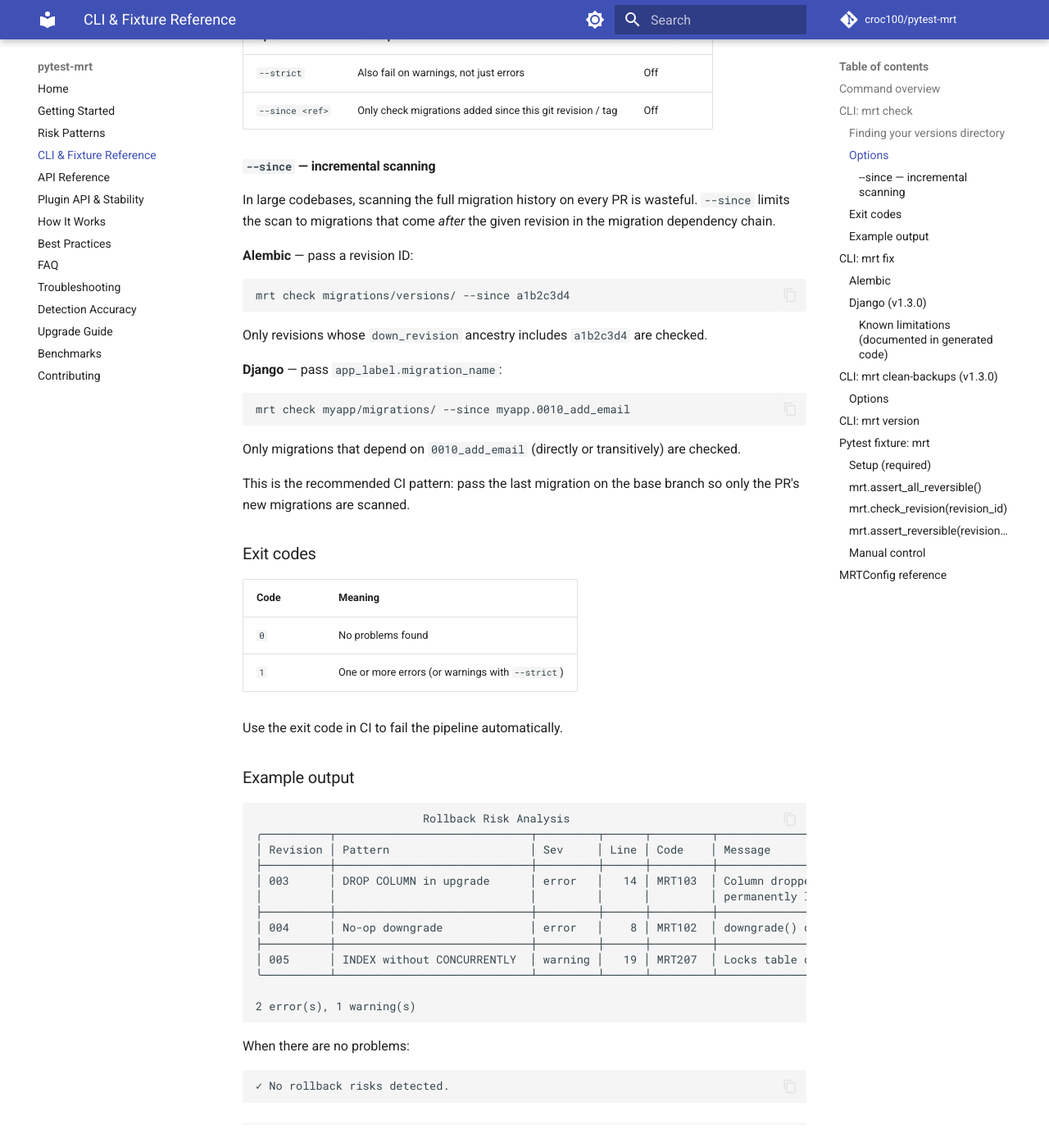
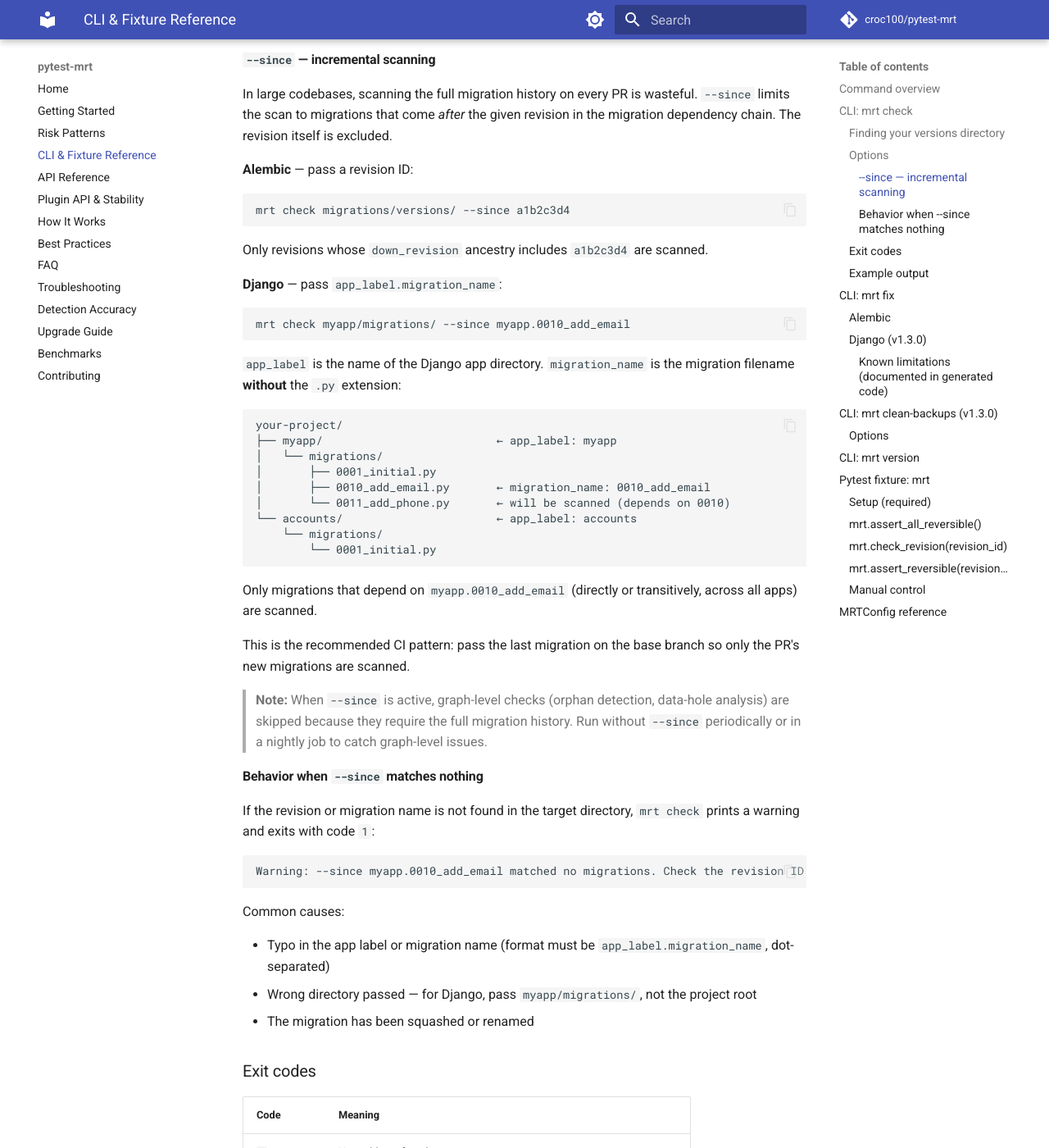
Before and after one commit to croc100/pytest-mrt, an MkDocs documentation site: the page built from docs/cli.md, in a window 1280 px wide and 1400 px high, scrolled down 1593 px. Shown: the whole window at 82% size. Built offline with MkDocs 1.6.1 and Material for MkDocs 9.7.7, drawn with Linux system fonts in a browser that asks for light colours; comment, search, counter and statistics services are not loaded; some of the changed text lies outside the part shown.

Commit message:
docs: --since Django format, exit codes, hero section, comparison table, demo GIF (#60)
* docs: document --since Django format and fix stale wording across docs

- docs/cli.md: expand --since section with Django app_label.migration_name
  format, directory structure example, behavior on no-match (exit 1), and
  note that graph checks are skipped in --since mode; fix mrt version
  example output (1.3.0 -> 1.3.1)
- README.md: add graph-check skip note and link to full CLI reference;
  clarify Django format comment (filename without .py)
- CHANGELOG.md: fix 1.3.0 entry -- --since takes a migration revision ID,
  not a git ref; remove incorrect examples (--since main, HEAD~3)

Closes #39

* docs: fix exit code documentation across all references

Exit code 1 means warnings only (without --strict); exit code 2 means
errors found or warnings with --strict. All three files had this wrong
(docs/cli.md, docs/quickstart.md, docs/faq.md), which would cause CI
pipelines relying on the documented codes to behave incorrectly.

Also remove a duplicate interface description paragraph in cli.md.

* docs: improve hero section and add competitor comparison table

Hero section: add mrt check output example showing what would have been
caught, and "non-invasive" install note to reduce adoption friction.

Add "How it compares" table covering pytest-alembic, alembic check, and
django-test-migrations — highlighting data survival check as the key
differentiator.

Add demo.tape for VHS GIF generation (vhs demo.tape once installed).

* docs: add demo GIF to README hero section

Generated with VHS (demo.tape). Shows mrt check catching DROP COLUMN
data loss and No-op downgrade on example migrations, with colored
error/warning output and summary line.

````diff
--- a/docs/cli.md
+++ b/docs/cli.md
@@ -10,18 +10,13 @@ pytest-mrt has two interfaces:
 | Command | What it does | Needs DB? |
 |---|---|---|
 | `mrt check <dir>` | Static analysis — 44 risk patterns | No |
-| `mrt check <dir> --since <ref>` | Incremental scan — only migrations since a git ref | No |
+| `mrt check <dir> --since <ref>` | Incremental scan — only migrations after a given revision (Alembic ID or Django `app.migration`) | No |
 | `mrt fix <file>` | Auto-generate reverse operations (Alembic + Django) | No |
 | `mrt clean-backups` | Remove `_mrt_backups` rows after stable deployment | Yes |
 | `mrt drift` | Compare live DB schema against ORM models | Yes |
 | `mrt report <dir>` | HTML safety report of entire migration history | No |
 | `mrt explain <file>` | AI explanation in plain English | No (needs API key) |
 | `mrt version` | Show installed version | No |
-
----
-
-- **`mrt` CLI** — static analysis, runs without a database
-- **`mrt` pytest fixture** — dynamic verification, runs migrations against a real database
 
 ---
 
@@ -57,34 +52,75 @@ mrt check migrations/versions/
 | Option | Description | Default |
 |---|---|---|
 | `--strict` | Also fail on warnings, not just errors | Off |
-| `--since <ref>` | Only check migrations added since this git revision / tag | Off |
+| `--since <ref>` | Only check migrations after this revision. Alembic: revision ID. Django: `app_label.migration_name`. | Off |
 
 #### `--since` — incremental scanning
 
-In large codebases, scanning the full migration history on every PR is wasteful. `--since` limits the scan to migrations that come *after* the given revision in the migration dependency chain.
+In large codebases, scanning the full migration history on every PR is wasteful. `--since` limits the scan to migrations that come *after* the given revision in the migration dependency chain. The revision itself is excluded.
 
 **Alembic** — pass a revision ID:
+
 ```bash
 mrt check migrations/versions/ --since a1b2c3d4
 ```
-Only revisions whose `down_revision` ancestry includes `a1b2c3d4` are checked.
+
+Only revisions whose `down_revision` ancestry includes `a1b2c3d4` are scanned.
 
 **Django** — pass `app_label.migration_name`:
+
 ```bash
 mrt check myapp/migrations/ --since myapp.0010_add_email
 ```
-Only migrations that depend on `0010_add_email` (directly or transitively) are checked.
+
+`app_label` is the name of the Django app directory. `migration_name` is the migration filename **without** the `.py` extension:
+
+```
+your-project/
+├── myapp/                          ← app_label: myapp
+│   └── migrations/
+│       ├── 0001_initial.py
+│       ├── 0010_add_email.py       ← migration_name: 0010_add_email
+│       └── 0011_add_phone.py       ← will be scanned (depends on 0010)
+└── accounts/                       ← app_label: accounts
+    └── migrations/
+        └── 0001_initial.py
+```
+
+Only migrations that depend on `myapp.0010_add_email` (directly or transitively, across all apps) are scanned.
 
 This is the recommended CI pattern: pass the last migration on the base branch so only the PR's new migrations are scanned.
+
+> **Note:** When `--since` is active, graph-level checks (orphan detection, data-hole analysis) are skipped because they require the full migration history. Run without `--since` periodically or in a nightly job to catch graph-level issues.
+
+#### Behavior when `--since` matches nothing
+
+If the revision or migration name is not found in the target directory, `mrt check` prints a warning and exits with code `1`:
+
+```
+Warning: --since myapp.0010_add_email matched no migrations. Check the revision ID and try again.
+```
+
+Common causes:
+
+- Typo in the app label or migration name (format must be `app_label.migration_name`, dot-separated)
+- Wrong directory passed — for Django, pass `myapp/migrations/`, not the project root
+- The migration has been squashed or renamed
 
 ### Exit codes
 
 | Code | Meaning |
 |---|---|
 | `0` | No problems found |
-| `1` | One or more errors (or warnings with `--strict`) |
+| `1` | Warnings found (without `--strict`), or `--since` matched no migrations |
+| `2` | Errors found, or warnings found with `--strict` |
 
-Use the exit code in CI to fail the pipeline automatically.
+Use exit code `2` to fail the pipeline on actionable findings:
+
+```bash
+mrt check migrations/versions/ --strict
+# exits 0 (clean) or 2 (errors or warnings)
+# exits 1 only if warnings exist but --strict is not set
+```
 
 ### Example output
 
@@ -183,7 +219,7 @@ mrt clean-backups --db $DATABASE_URL --yes         # skip confirmation prompt
 
 ```bash
 mrt version
-# pytest-mrt 1.3.0
+# pytest-mrt 1.3.1
 ```
 
 ---
````
Also changed, not shown: CHANGELOG.md (+1 -1 lines), README.md (+41 -1 lines), docs/faq.md (+1 -1 lines), docs/quickstart.md (+3 -2 lines), docs/demo.gif (added), 1 other file.
